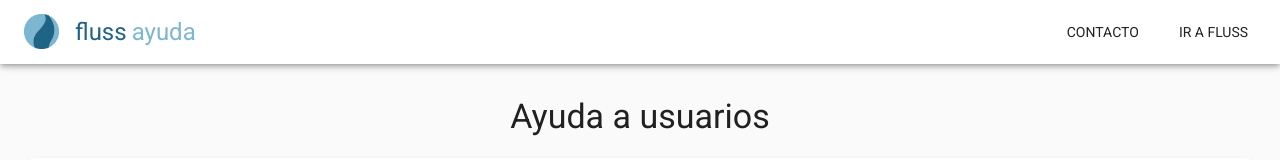
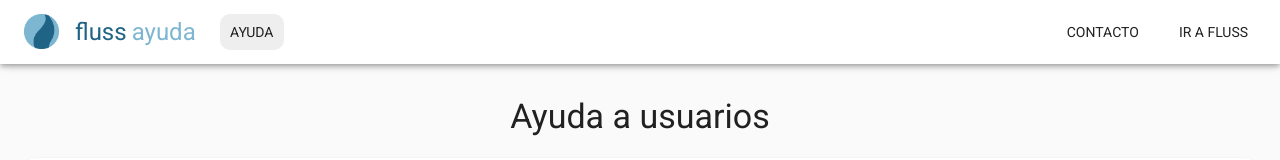
Before and after one commit to fluss-rd/fluss-help, a Next.js app: page / in a window 1280 px wide. Shown: the top 160 px of the page. Built offline with nearby package versions, Linux system fonts and the light colour scheme.

Commit message:
All links working

```diff
--- a/components/Layout/AppBar.tsx
+++ b/components/Layout/AppBar.tsx
@@ -1,5 +1,6 @@
 import {
   AppBar as Navbar,
+  Link,
   Button,
   Toolbar,
   Typography,
@@ -10,9 +11,18 @@ import { useRouter } from "next/router";
 import React, { FC } from "react";
 
 const AppBar: FC = () => {
-  const classes = useStyles();
   const router = useRouter();
+  const currentRoute = router.pathname;
+  const classes = useStyles({ currentRoute });
+  const theme = useTheme();
   const goTo = (path: string) => () => router.push(path);
+
+  const computeBackground = (route: string) => {
+    console.log({ currentRoute, route });
+    if (currentRoute === route) return theme.palette.grey[200];
+
+    return undefined;
+  };
 
   return (
     <Navbar position="fixed" color="inherit">
@@ -40,16 +50,31 @@ const AppBar: FC = () => {
             ayuda
           </Typography>
         </Button>
-        <div className={classes.startButtons} />
+        <div className={classes.startButtons}>
+          <Button
+            color="default"
+            className={classes.reportsButton}
+            style={{ background: computeBackground("/") }}
+            onClick={goTo("/")}
+          >
+            Ayuda
+          </Button>
+        </div>
         <div className={classes.endButtons}>
           <Button
             color="default"
             className={classes.reportsButton}
+            style={{ background: computeBackground("/contact") }}
             onClick={goTo("/contact")}
           >
             Contacto
           </Button>
-          <Button color="default" className={classes.reportsButton}>
+          <Button
+            color="default"
+            className={classes.reportsButton}
+            href="https://fluss-bioteam.vercel.app/"
+            target="_blank"
+          >
             Ir a fluss
           </Button>
         </div>
@@ -58,7 +83,8 @@ const AppBar: FC = () => {
   );
 };
 
-const useStyles = makeStyles((theme: Theme) => ({
+const useStyles = makeStyles<Theme, { currentRoute: string }>(
+  (theme: Theme) => ({
     brand: {
       display: "flex",
       alignItems: "center",
@@ -101,6 +127,7 @@ const useStyles = makeStyles((theme: Theme) => ({
       backgroundColor: `${theme.palette.background.default}CC`,
       backdropFilter: `blur(4px)`,
     },
-}));
+  })
+);
 
 export default AppBar;
```
Lines whose indentation alone changed are shown as unchanged.
